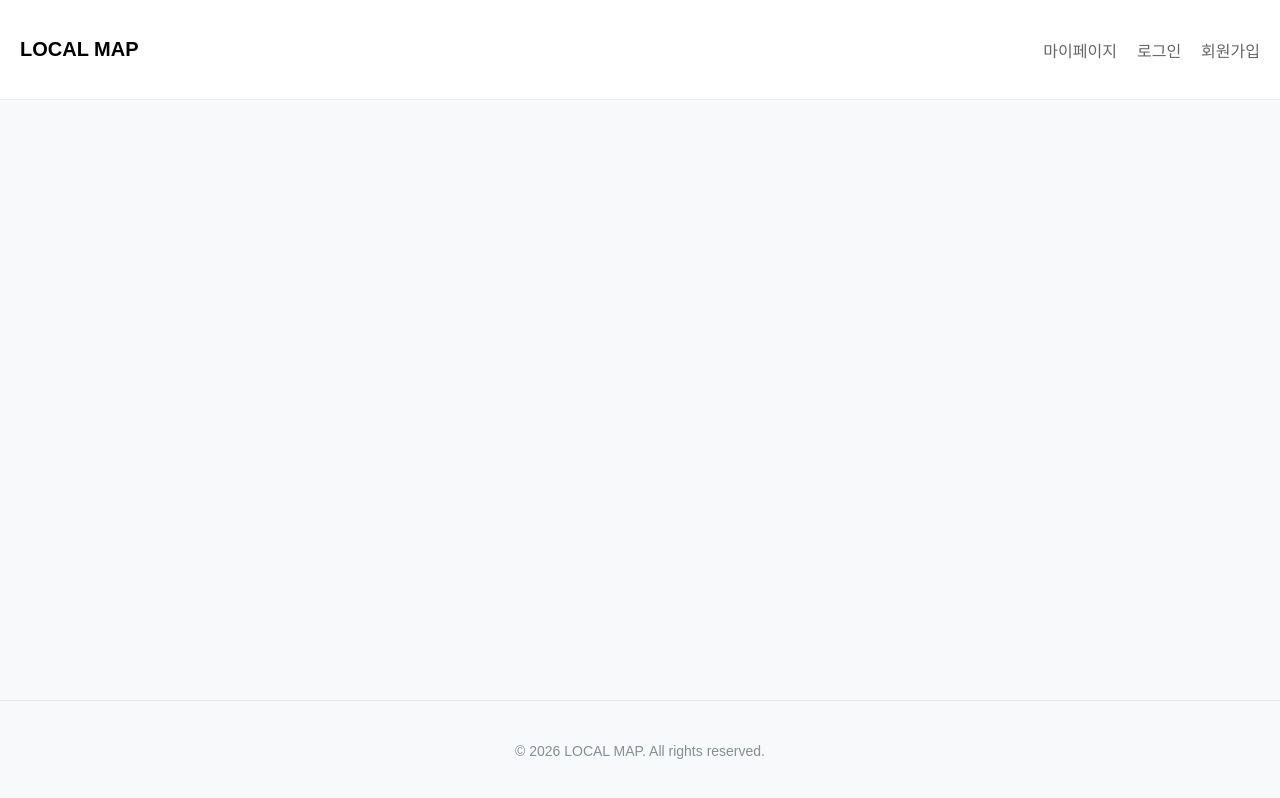
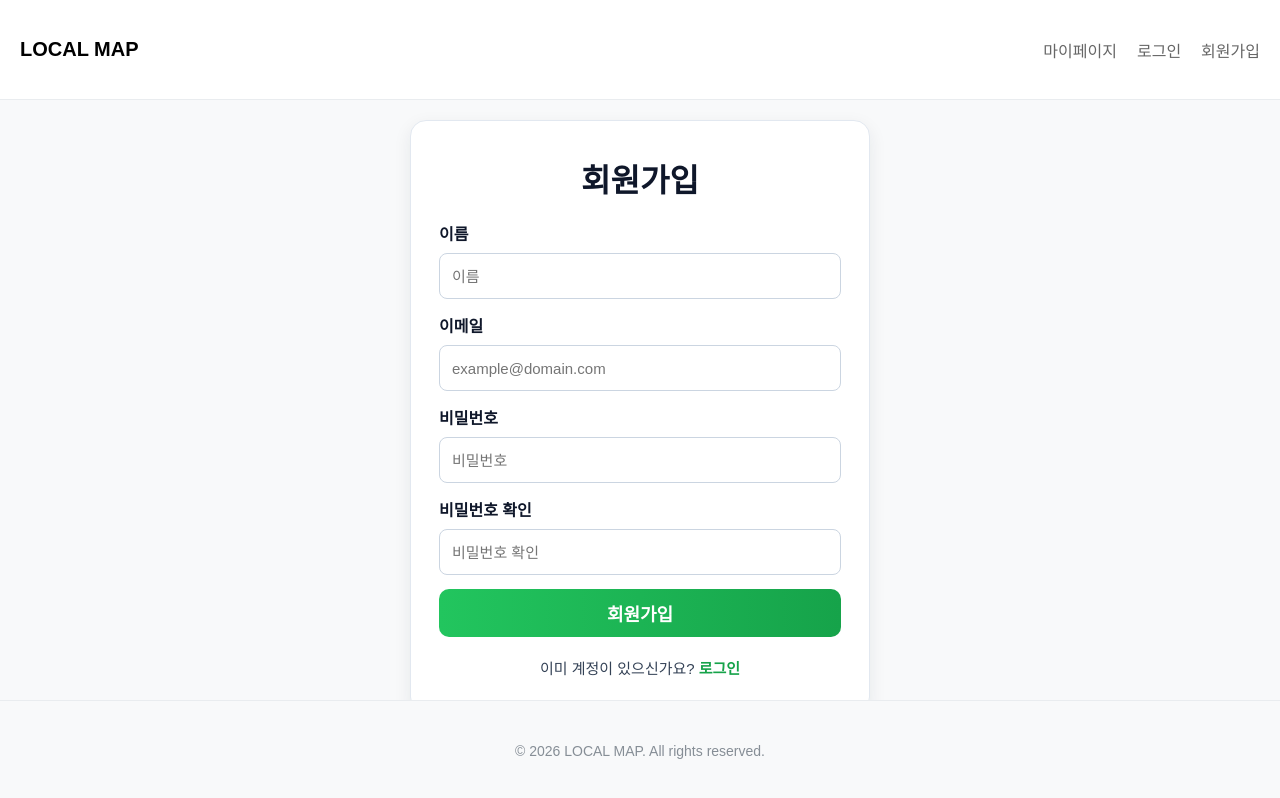
Before and after one commit to BC215/semi_test, a React (Vite) app: page /join in a window 1280 px wide. Built offline with nearby package versions, Linux system fonts and the light colour scheme.

Commit message:
로그인 회원가입 페이지 생성

```diff
--- a/src/App.jsx
+++ b/src/App.jsx
@@ -6,6 +6,8 @@ import Footer from "./components/commons/Footer";
 import Header from "./components/commons/Header";
 import Main from "./pages/Main";
 import MyPage from "./pages/member/MyPage";
+import Login from "./pages/member/Login";
+import Join from "./pages/member/Join";
 
 function App() {
   return (
@@ -14,6 +16,8 @@ function App() {
       <main className="main">
         <Routes>
           <Route path="/" element={<Main />} />
+          <Route path="/login" element={<Login />} />
+          <Route path="/join" element={<Join />} />
           <Route path="/mypage" element={<MyPage />} />
         </Routes>
       </main>
--- /dev/null
+++ b/src/pages/member/Auth.module.css
@@ -0,0 +1,107 @@
+.auth_page {
+  min-height: calc(100vh - var(--header-h) - var(--footer-h));
+  display: flex;
+  justify-content: center;
+  align-items: center;
+  background-color: var(--bg-color);
+  padding: 20px;
+  box-sizing: border-box;
+}
+
+.auth_card {
+  width: min(100%, 460px);
+  display: flex;
+  flex-direction: column;
+  gap: 20px;
+  padding: 34px 28px;
+  border-radius: 16px;
+  background: white;
+  box-shadow: 0 6px 18px rgba(31, 41, 55, 0.08);
+  border: 1px solid #e2e8f0;
+}
+
+.auth_title {
+  margin: 0;
+  font-size: 32px;
+  font-weight: 700;
+  color: #0f172a;
+  text-align: center;
+}
+
+.auth_form {
+  display: flex;
+  flex-direction: column;
+  gap: 14px;
+}
+
+.auth_label {
+  font-size: 16px;
+  font-weight: 600;
+  color: #0f172a;
+  display: flex;
+  flex-direction: column;
+  gap: 8px;
+}
+
+.auth_input {
+  width: 100%;
+  height: 46px;
+  padding: 0 12px;
+  border: 1px solid #cbd5e1;
+  border-radius: 8px;
+  font-size: 15px;
+  color: #1f2937;
+  background: #ffffff;
+  outline: none;
+  transition: border-color 0.2s ease, box-shadow 0.2s ease;
+}
+
+.auth_input:focus {
+  border-color: #34d399;
+  box-shadow: 0 0 0 2px rgba(34, 197, 94, 0.15);
+}
+
+.auth_button {
+  width: 100%;
+  height: 48px;
+  border: none;
+  border-radius: 10px;
+  background: linear-gradient(90deg, #22c55e, #16a34a);
+  color: #fff;
+  font-size: 18px;
+  font-weight: 700;
+  cursor: pointer;
+  transition: transform 0.2s ease, filter 0.2s ease;
+}
+
+.auth_button:hover {
+  filter: brightness(1.05);
+  transform: translateY(-1px);
+}
+
+.auth_error {
+  margin: 0;
+  color: #b91c1c;
+  font-size: 14px;
+  font-weight: 600;
+}
+
+.auth_footer {
+  text-align: center;
+  font-size: 15px;
+  color: #334155;
+}
+
+.auth_footer a {
+  text-decoration: none;
+  color: #16a34a;
+  font-weight: 700;
+  margin-left: 4px;
+}
+
+.auth_link {
+  display: inline-flex;
+  justify-content: center;
+  gap: 4px;
+  align-items: baseline;
+}
--- a/src/pages/member/Join.jsx
+++ b/src/pages/member/Join.jsx
@@ -0,0 +1,104 @@
+import React, { useState } from "react";
+import { Link, useNavigate } from "react-router-dom";
+import styles from "./Auth.module.css";
+import axios from "axios";
+
+const Join = () => {
+  const navigate = useNavigate();
+  const [name, setName] = useState("");
+  const [email, setEmail] = useState("");
+  const [password, setPassword] = useState("");
+  const [passwordConfirm, setPasswordConfirm] = useState("");
+  const [error, setError] = useState("");
+
+  const handleSubmit = async (e) => {
+    e.preventDefault();
+    setError("");
+
+    if (!name.trim() || !email.trim() || !password.trim() || !passwordConfirm.trim()) {
+      setError("모든 항목을 입력해주세요.");
+      return;
+    }
+
+    if (password !== passwordConfirm) {
+      setError("비밀번호가 일치하지 않습니다.");
+      return;
+    }
+
+    try {
+      await axios.post("/api/join", { name, email, password });
+      alert("회원가입이 완료되었습니다. 로그인 페이지로 이동합니다.");
+      navigate("/login");
+    } catch (err) {
+      console.error("join error", err);
+      setError(err.response?.data?.message || "회원가입 중 오류가 발생했습니다.");
+    }
+  };
+
+  return (
+    <div className={styles.auth_page}>
+      <div className={styles.auth_card}>
+        <h2 className={styles.auth_title}>회원가입</h2>
+
+        <form onSubmit={handleSubmit} className={styles.auth_form}>
+          <label className={styles.auth_label}>
+            이름
+            <input
+              className={styles.auth_input}
+              type="text"
+              value={name}
+              onChange={(e) => setName(e.target.value)}
+              placeholder="이름"
+            />
+          </label>
+
+          <label className={styles.auth_label}>
+            이메일
+            <input
+              className={styles.auth_input}
+              type="email"
+              value={email}
+              onChange={(e) => setEmail(e.target.value)}
+              placeholder="example@domain.com"
+            />
+          </label>
+
+          <label className={styles.auth_label}>
+            비밀번호
+            <input
+              className={styles.auth_input}
+              type="password"
+              value={password}
+              onChange={(e) => setPassword(e.target.value)}
+              placeholder="비밀번호"
+            />
+          </label>
+
+          <label className={styles.auth_label}>
+            비밀번호 확인
+            <input
+              className={styles.auth_input}
+              type="password"
+              value={passwordConfirm}
+              onChange={(e) => setPasswordConfirm(e.target.value)}
+              placeholder="비밀번호 확인"
+            />
+          </label>
+
+          {error && <p className={styles.auth_error}>{error}</p>}
+
+          <button type="submit" className={styles.auth_button}>
+            회원가입
+          </button>
+        </form>
+
+        <p className={styles.auth_footer}>
+          이미 계정이 있으신가요?
+          <Link to="/login">로그인</Link>
+        </p>
+      </div>
+    </div>
+  );
+};
+
+export default Join;
--- a/src/pages/member/Login.jsx
+++ b/src/pages/member/Login.jsx
@@ -0,0 +1,82 @@
+import React, { useState } from "react";
+import { Link, useNavigate } from "react-router-dom";
+import styles from "./Auth.module.css";
+import axios from "axios";
+
+const Login = () => {
+  const navigate = useNavigate();
+  const [email, setEmail] = useState("");
+  const [password, setPassword] = useState("");
+  const [error, setError] = useState("");
+
+  const handleSubmit = async (e) => {
+    e.preventDefault();
+    setError("");
+
+    if (!email.trim() || !password.trim()) {
+      setError("이메일과 비밀번호를 모두 입력해주세요.");
+      return;
+    }
+
+    try {
+      const response = await axios.post("/api/login", { email, password });
+      // 서버가 토큰과 사용자 닉네임을 반환한다고 가정
+      const { token, user } = response.data || {};
+      if (token) {
+        localStorage.setItem("authToken", token);
+        localStorage.setItem("userName", user?.name || "");
+        navigate("/mypage");
+      } else {
+        setError("로그인에 실패했습니다. 다시 시도해주세요.");
+      }
+    } catch (err) {
+      console.error("login error", err);
+      setError(err.response?.data?.message || "로그인 중 오류가 발생했습니다.");
+    }
+  };
+
+  return (
+    <div className={styles.auth_page}>
+      <div className={styles.auth_card}>
+        <h2 className={styles.auth_title}>로그인</h2>
+        <form onSubmit={handleSubmit} className={styles.auth_form}>
+          <label className={styles.auth_label}>
+            이메일
+            <input
+              className={styles.auth_input}
+              type="email"
+              value={email}
+              onChange={(e) => setEmail(e.target.value)}
+              placeholder="example@domain.com"
+            />
+          </label>
+
+          <label className={styles.auth_label}>
+            비밀번호
+            <input
+              className={styles.auth_input}
+              type="password"
+              value={password}
+              onChange={(e) => setPassword(e.target.value)}
+              placeholder="비밀번호"
+            />
+          </label>
+
+          {error && <p className={styles.auth_error}>{error}</p>}
+
+          <button type="submit" className={styles.auth_button}>
+            로그인
+          </button>
+        </form>
+
+      <p className={styles.auth_footer}>
+        아직 회원이 아니신가요?
+        <Link to="/join">회원가입</Link>
+      </p>
+    </div>
+  </div>
+  );
+
+};
+
+export default Login;
```
